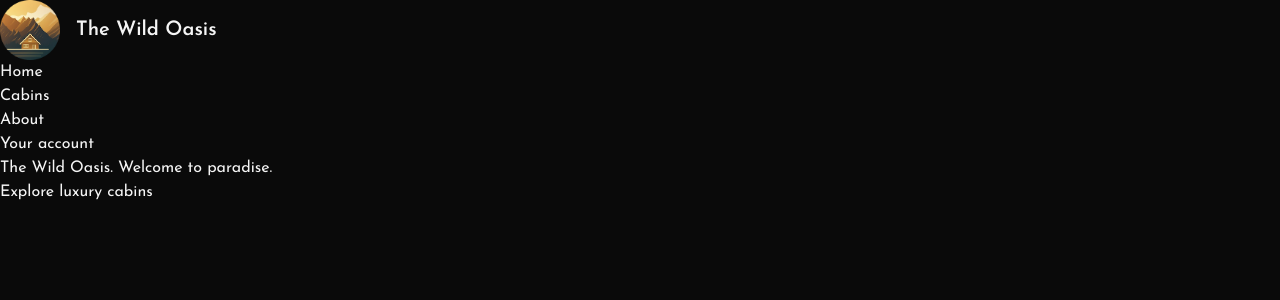
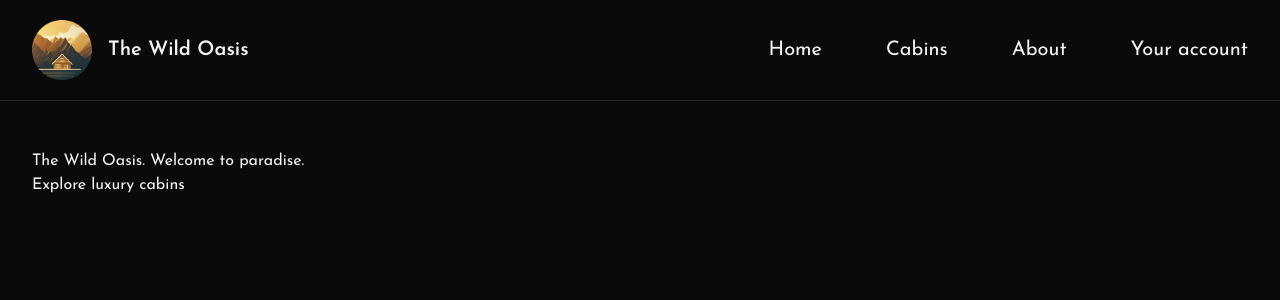
Before and after one commit to priscillahaibara/the-wild-oasis-website, a Next.js app: page / in a window 1280 px wide. Shown: the top 300 px of the page. Built offline with nearby package versions, Linux system fonts and the light colour scheme.

Commit message:
feat: improve navigation and root layout

```diff
--- /dev/null
+++ b/app/_components/Header.js
@@ -0,0 +1,15 @@
+import Navigation from '@/app/_components/Navigation';
+import Logo from '@/app/_components/Logo';
+
+function Header() {
+  return (
+    <header className='border-b border-neutral-800 px-8 py-5'>
+      <div className='flex justify-between items-center max-w-7xl mx-auto'>
+        <Logo />
+        <Navigation />
+      </div>
+    </header>
+  );
+}
+
+export default Header;
--- a/app/_components/Navigation.js
+++ b/app/_components/Navigation.js
@@ -2,19 +2,38 @@
 
 export default function Navigation() {
   return (
-    <ul>
+    <nav className="z-10 text-xl">
+      <ul className="flex gap-16 items-center">
         <li>
-        <Link href="/">Home</Link>
+          <Link href="/" className="hover:text-orange-200 transition-colors">
+            Home
+          </Link>
         </li>
         <li>
-        <Link href="/cabins">Cabins</Link>
+          <Link
+            href="/cabins"
+            className="hover:text-orange-200 transition-colors"
+          >
+            Cabins
+          </Link>
         </li>
         <li>
-        <Link href="/about">About</Link>
+          <Link
+            href="/about"
+            className="hover:text-orange-200 transition-colors"
+          >
+            About
+          </Link>
         </li>
         <li>
-        <Link href="/account">Your account</Link>
+          <Link
+            href="/account"
+            className="hover:text-orange-200 transition-colors"
+          >
+            Your account
+          </Link>
         </li>
       </ul>
+    </nav>
   );
 }
--- a/app/layout.js
+++ b/app/layout.js
@@ -8,9 +8,10 @@
   display: "swap",
 });
 
-console.log(josefin)
+console.log(josefin);
 
 import "@/app/_styles/globals.css";
+import Header from "./_components/Header";
 
 export const metadata = {
   title: {
@@ -24,12 +25,14 @@
 export default function RootLayout({ children }) {
   return (
     <html lang="en">
-      <body className={`${josefin.className} bg-neutral-950 text-neutral-100 min-h-screen`}>
-        <header>
-          <Logo />
-          <Navigation />
-        </header>
-        <main>{children}</main>
+      <body
+        className={`${josefin.className} antialiased bg-neutral-950 text-neutral-100 min-h-screen flex flex-col`}
+      >
+        <Header />
+
+        <div className="flex-1 px-8 py-12">
+          <main className="max-w-7xl mx-auto">{children}</main>
+        </div>
       </body>
     </html>
   );
```
Lines whose indentation alone changed are shown as unchanged.
